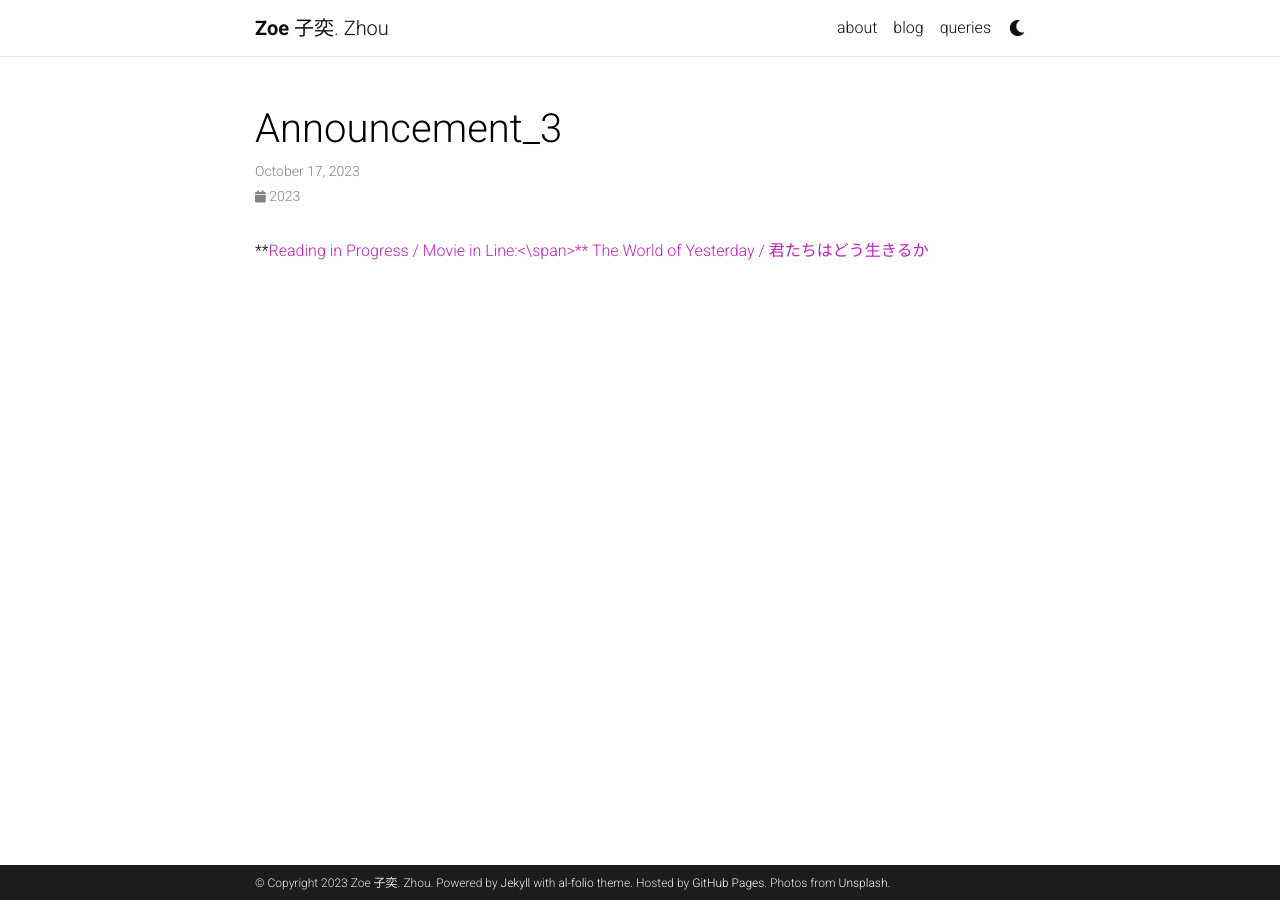
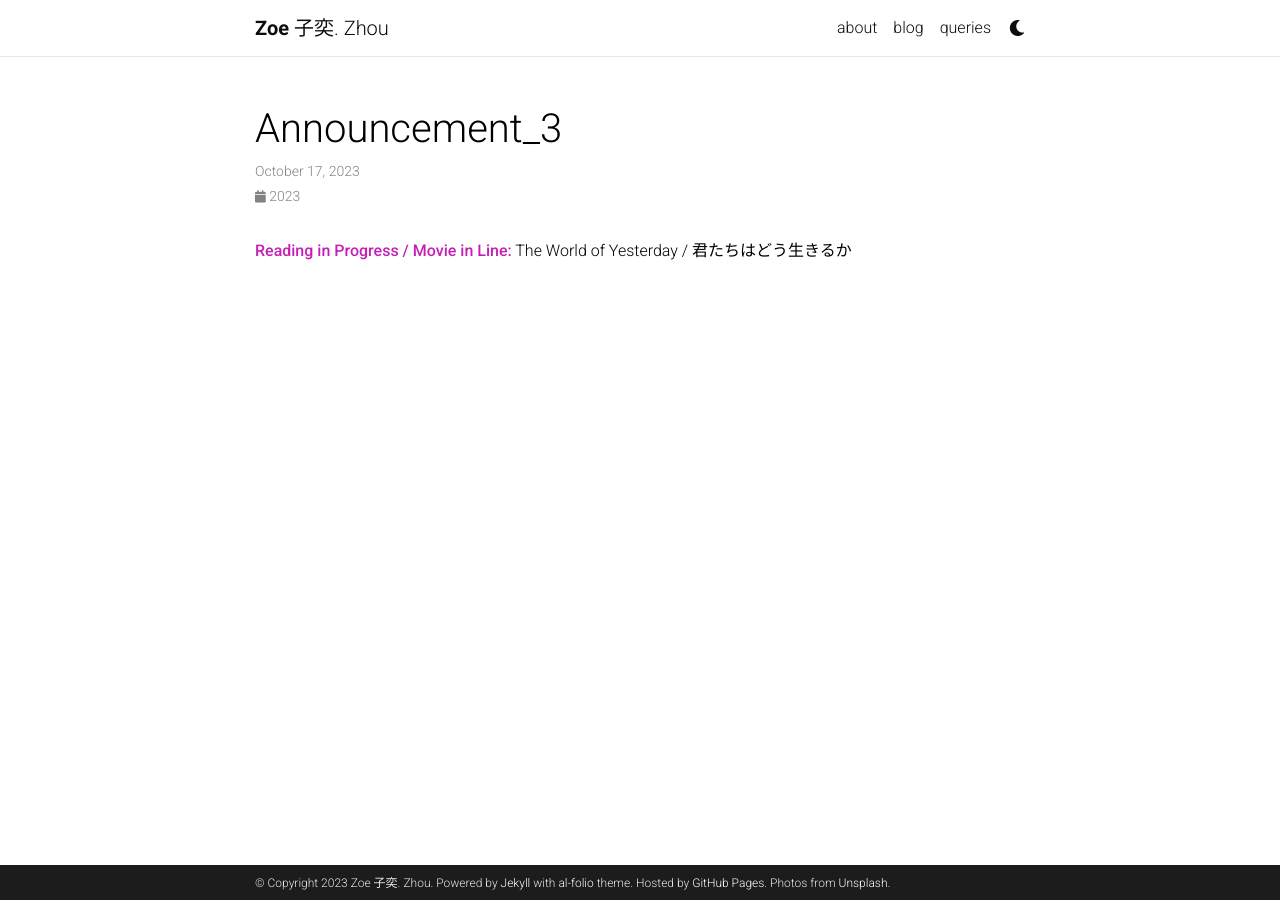
Before and after one commit to Zoewhat/Zoewhat.github.io, a Jekyll site: the page built from _news/announcement_3.md, in a window 1280 px wide. Built offline with Jekyll 4.4.1, drawn with Linux system fonts in a browser that asks for light colours; comment, search, counter and statistics services are not loaded; a style sheet for code colours, icons or effects is not loaded.

Commit message:
Update announcement_3.md

```diff
--- a/_news/announcement_3.md
+++ b/_news/announcement_3.md
@@ -4,4 +4,4 @@ date: 2023-10-17 9:52:00-0400
 inline: true
 ---
 
-**<span style="color:#c420b8;">Reading in Progress / Movie in Line:<\span>** The World of Yesterday / 君たちはどう生きるか
+**<span style="color:#c420b8;">Reading in Progress / Movie in Line:</span>** The World of Yesterday / 君たちはどう生きるか
```
